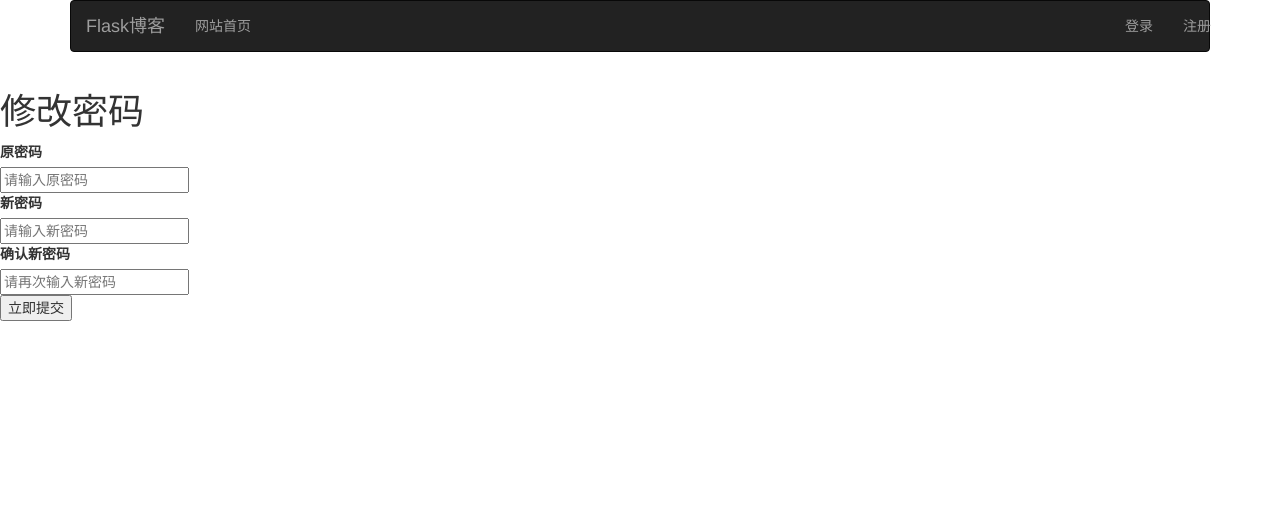
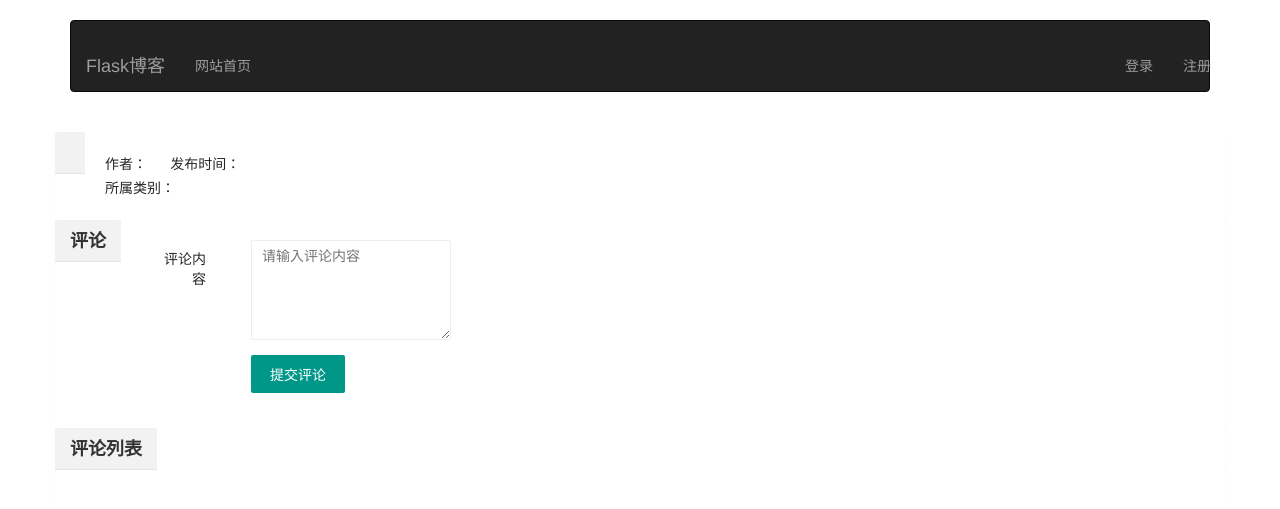
Before and after one commit to xiaoheizi8/flask-blog, a Flask app: template templates/showBlog.html in a window 1280 px wide. Shown: the top 509 px of the page. Run offline with Flask 3, Linux system fonts and the light colour scheme; the template is opened without the code that fills it, so the values that code supplies are empty; some libraries are stand-ins or nearby versions.

Commit message:
修改主页点击博客查看评论跳转修改秘密的路由问题

```diff
--- a/app.py
+++ b/app.py
@@ -250,7 +250,7 @@
         return render_template("blogSuccess.html", title=title, id=blog.id)
 
 
-@app.route("/showBlog/<id>/<page_no>", methods=['GET', 'POST'])
+@app.route("/blog/showBlog/<id>/<page_no>", methods=['GET', 'POST'])
 def show_blog(id, page_no=1):
     id = int(id)
     page_no = int(page_no)
@@ -267,7 +267,7 @@
     return render_template("showBlog.html", blog=blog, total_page=total_page, comments=comments, page_no=page_no)
 
 
-@app.route("/comment", methods=['GET', 'POST'])
+@app.route("/blog/comment", methods=['GET', 'POST'])
 def comment():
     blog_id = request.form['blog_id']
     text = request.form['text']
@@ -283,7 +283,7 @@
     comment = Comment(blog_id=blog_id, text=text, create_time=create_time, user_id=user.id)
     db.session.add(comment)
     db.session.commit()
-    return redirect('showBlog/' + blog_id + "/" + str(1))
+    return redirect('/blog/showBlog/' + blog_id + "/" + str(1))
 
 
 @app.route('/updatePwd', methods=['GET','POST'])
--- a/templates/index.html
+++ b/templates/index.html
@@ -4,11 +4,11 @@
     <table class="table table-striped">
         {% for blog in blogs %}
         <tr>
-            <td><a href="/showBlog/{{blog.id}}">{{blog.user.username}}</a></td>
+            <td><a href="/blog/showBlog/{{blog.id}}/1">{{blog.user.username}}</a></td>
             <td>{{ blog.user.username }}</td>
             <td>{{ blog.title }}</td>
             <td>{{ blog.create_time }}</td>
-            <td><a href="/showBlog/{{blog.id}}/1">查看</a></td>
+            <td><a href="/blog/showBlog/{{blog.id}}/1">查看</a></td>
         </tr>
         {% endfor %}
     </table>
--- a/templates/showBlog.html
+++ b/templates/showBlog.html
@@ -1,56 +1,127 @@
 {% extends 'base.html' %}
-
-{% block title %}
-    在线博客平台.修改密码
-{% endblock %}
-
-{% block css %}
-
-{% endblock %}
-
 {% block content %}
-    <div class="register">
-        <h1>修改密码</h1>
-        <p class="tip">
-            {% for item in get_flashed_messages() %}
-            {{ item }}
-            {% endfor %}
+<link href="//unpkg.com/layui@2.9.7/dist/css/layui.css" rel="stylesheet">
+<script src="//unpkg.com/layui@2.9.7/dist/layui.js"></script>
+<style>
+    /* 这里可以添加自定义样式 */
+    .layui-btn {
+        margin-right: 10px;
+    }
+</style>
+<div class="container">
+    <div class="row">
+        <div class="layui-card">
+            <div class="layui-card-header">{{ blog.title }}</div>
+            <div class="layui-card-body">
+                <p>作者：{{ blog.user.username }} &nbsp;&nbsp;&nbsp;&nbsp; 发布时间：{{ blog.create_time }}</p>
+                <p>所属类别：{{ blog.type.name }}</p>
+                <p>
+                    {{ blog.text }}
                 </p>
-        <form class="layui-form" action="/updatePwd" method="post">
-            <div class="layui-form-item">
-                <label class="layui-form-label">原密码</label>
-                <div class="layui-input-block">
-                    <input type="password" name="lodPwd" required  lay-verify="required" placeholder="请输入原密码" class="layui-input">
             </div>
         </div>
+    </div>
+    <div class="row">
+        <div class="layui-card">
+            <div class="layui-card-header">评论</div>
+            <div class="layui-card-body">
+                <form action="/blog/comment" class="layui-form" method="post">
+                    <input type="hidden" name="blog_id" value="{{ blog.id }}">
                     <div class="layui-form-item">
-                <label class="layui-form-label">新密码</label>
+                        <label class="layui-form-label">评论内容</label>
                         <div class="layui-input-block">
-                    <input type="password" name="newPwd1" required lay-verify="required" placeholder="请输入新密码" class="layui-input">
-                </div>
-            </div>
-            <div class="layui-form-item">
-                <label class="layui-form-label">确认新密码</label>
-                <div class="layui-input-block">
-                    <input type="password" name="newPwd2" required lay-verify="required" placeholder="请再次输入新密码" class="layui-input">
+                            <textarea name="text" placeholder="请输入评论内容" class="layui-textarea"></textarea>
                         </div>
                     </div>
                     <div class="layui-form-item">
                         <div class="layui-input-block">
-                    <button class="layui-btn" lay-submit lay-filter="formDemo">立即提交</button>
+                            <button class="layui-btn" lay-submit lay-filter="formDemo">提交评论</button>
                         </div>
                     </div>
                 </form>
             </div>
+        </div>
+    </div>
+    <div class="row">
+        <div class="layui-card">
+            <div class="layui-card-header">评论列表</div>
+            <div class="layui-card-body">
+                <ul class="list-unstyled">
+                    {% for comment in comments %}
+                    <li>
+                        <p>评论内容：{{ comment.text }}</p>
+                        <p>评论人：{{ comment.user.username }} &nbsp;&nbsp;&nbsp;&nbsp;评论时间：{{ comment.create_time }}</p>
+                    </li>
+                    <hr>
+                    {% endfor %}
+                </ul>
+            </div>
+        </div>
+    </div>
+    <div class="row">
+        <div class="layui-card">
+            <div class="layui-card-body">
+                <!-- 分页条 -->
+                <div class="text-center">
+                    {% if page_no > 1 %}
+                    <a class="layui-btn layui-btn-xs" href="/blog/showBlog/{{ blog.id }}/{{ page_no-1 }}">上一页</a>
+                    {% endif %}
+                    {% if page_no < total_page %}
+                    <a class="layui-btn layui-btn-xs" href="/blog/showBlog/{{ blog.id }}/{{ page_no+1 }}">下一页</a>
+                    {% endif %}
+                </div>
+            </div>
+        </div>
+    </div>
+</div>
+  <style>
+      .layui-btn {
+        margin-right: 10px;
+    }
+
+    .container {
+        margin-top: 20px;
+    }
+
+    .layui-card {
+        margin-bottom: 20px;
+        display: flex;
+    }
+
+    .layui-card-header {
+        background-color: #f2f2f2;
+        border-bottom: 1px solid #e6e6e6;
+        font-size: 18px;
+        font-weight: bold;
+    }
+
+    .layui-card-body {
+        padding: 20px;
+    }
+
+    .comment-list {
+        list-style: none;
+        padding: 0;
+    }
+
+    .comment-item {
+        margin-bottom: 20px;
+        border-bottom: 1px solid #e6e6e6;
+        padding-bottom: 10px;
+    }
+
+
+    .comment-text {
+        margin-bottom: 5px;
+    }
+
+    .pagination {
+        margin-top: 20px;
+    }
+</style>
+
 <script>
-        layui.use('form', function(){
-            var form = layui.form;
-            form.on('submit(formDemo)', function(data){
-            });
-        });
+// layui.use(['form'], function(){
+//   var form = layui.form;
 </script>
 {% endblock %}
-
-{% block updatepwd_class %}
-    layui-this
-{% endblock %}
```
Also changed, not shown: main.py (+10 -0 lines). Lines whose indentation alone changed are shown as unchanged.
